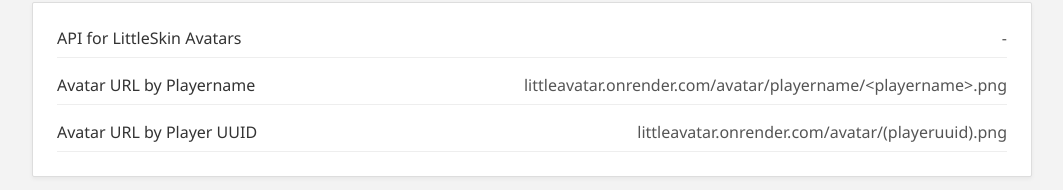
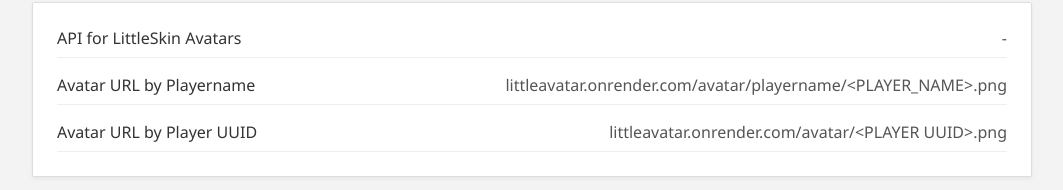
Before and after one commit to RayfieldMC/avatar, a plain HTML site: page index.html in a window 1280 px wide. Shown: the part 201-391 px from the top of the page, without its empty margins (108-1171 px from the left). Drawn offline with Linux system fonts and the light colour scheme.

Commit message:
Update index.html

```diff
--- a/index.html
+++ b/index.html
@@ -174,11 +174,11 @@
         </div>
         <div class="info-row">
           <span>Avatar URL by Playername</span>
-          <span>littleavatar.onrender.com/avatar/playername/&lt;playername&gt;.png</span>
+          <span>littleavatar.onrender.com/avatar/playername/&lt;PLAYER_NAME&gt;.png</span>
         </div>
         <div class="info-row">
           <span>Avatar URL by Player UUID</span>
-          <span>littleavatar.onrender.com/avatar/(playeruuid).png</span>
+          <span>littleavatar.onrender.com/avatar/&lt;PLAYER UUID&gt;.png</span>
         </div>
       </div>
     </div>
```
